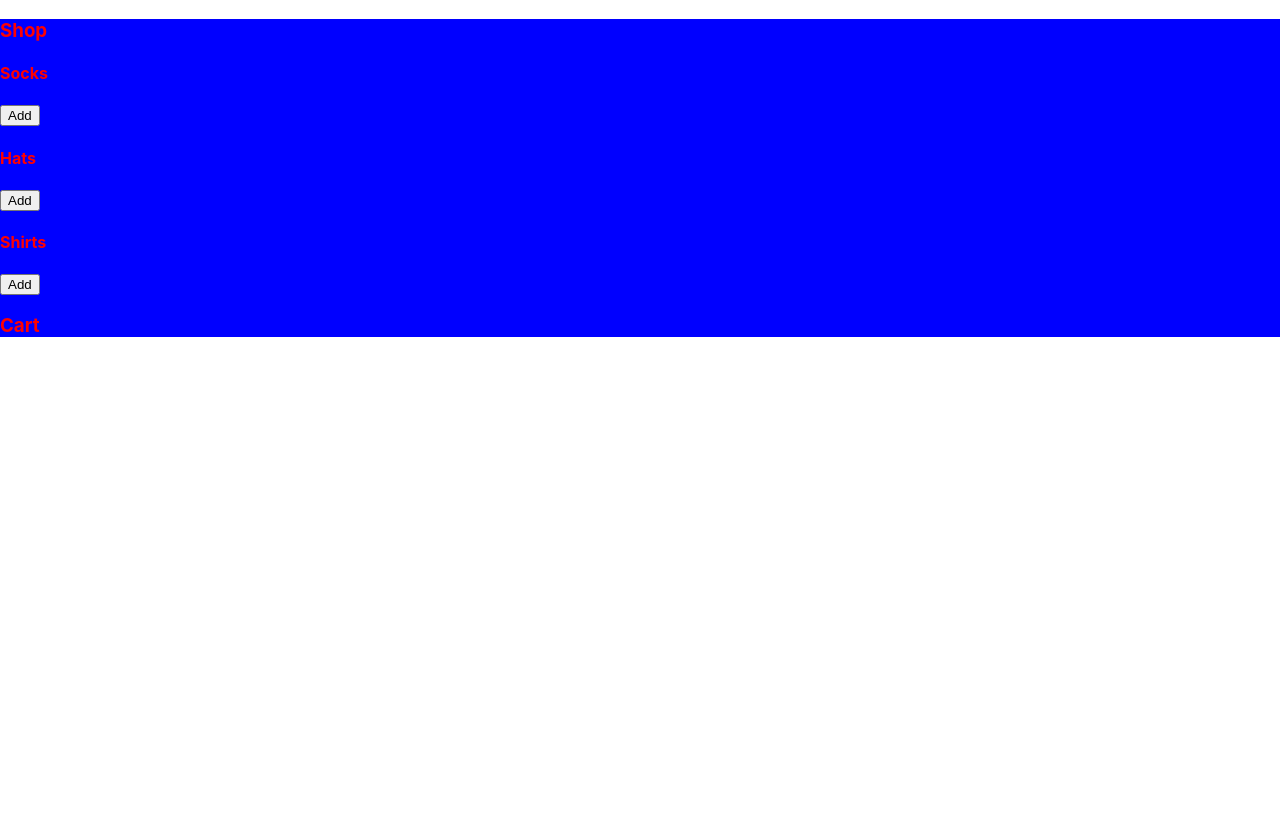
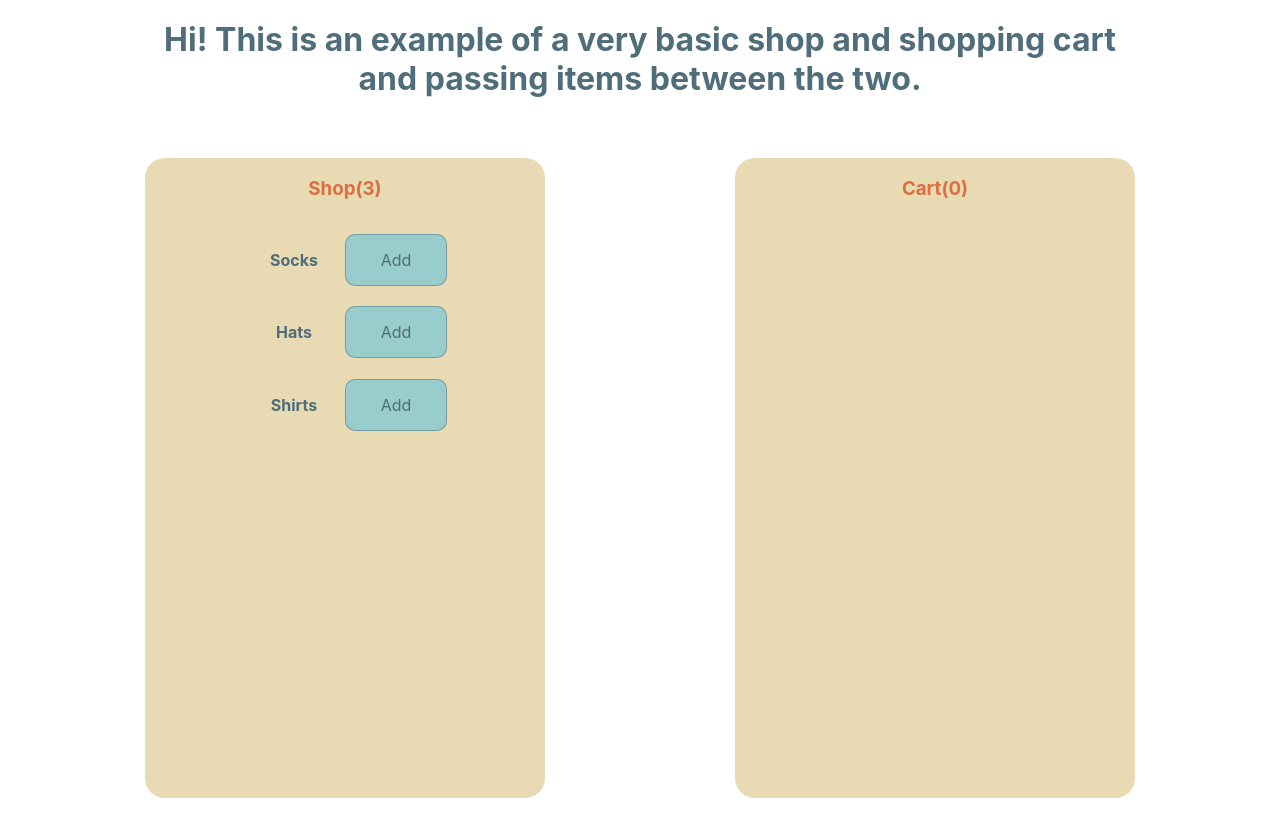
Before and after one commit to skotsson/anExercise_withRedux, a React (Create React App) app: page / in a window 1280 px wide. Shown: the top 836 px of the page. Before the commit the page ends 800 px from the top, so only its background shows below. Built offline with nearby package versions, Linux system fonts and the light colour scheme.

Commit message:
completed styling and combined sections into one resusable component

```diff
--- a/src/App.css
+++ b/src/App.css
@@ -1,38 +1,3 @@
-.items {
-  margin: 15px;
-  display: flex;
-text-align: center;
+body {
+  background: #eaeaea;
 }
-
-.wrapper {
-  min-width: 30%;
-  max-width: 100%;
-  display: flex;
-  flex-direction: row;
-  justify-content: space-around;
-  align-items: flex-start;
-  align-content: center;
-}
-
-.frame {
-  min-width: 30%;
-  max-width: 100%;
-  margin: 50px;
-}
-
-button {
-  width: 100px;
-  height: 50px;
-}
-
-h4 {
-  margin-right: 20px;
-  width: 200px;
-}
-
-h3 {
-  text-align: center;
-  background: grey;
-  padding: 20px;
-  width: 400px;
-}
--- a/src/App.js
+++ b/src/App.js
@@ -1,26 +1,33 @@
+import React from 'react';
 import styled from 'styled-components';
-import Shop from './components/Shop';
-import Cart from './components/Cart';
-// import './App.css';
-
-const Wrapper = styled.div`
-  background: blue;
-  color: red;
-`;
+import Bucket from './components/Bucket';
 
 function App() {
   return (
-    <Wrapper>
-      <section>
-        <h3>Shop</h3>
-        <Shop />
-      </section>
-      <section>
-        <h3>Cart</h3>
-        <Cart />
-      </section>
-    </Wrapper>
+    <React.Fragment>
+      <PageTitle>
+        Hi! This is an example of a very basic shop and shopping cart and
+        passing items between the two.
+      </PageTitle>
+      <Wrapper>
+        <Bucket bucket='shop' />
+        <Bucket bucket='cart' />
+      </Wrapper>
+    </React.Fragment>
   );
 }
 
 export default App;
+
+const Wrapper = styled.div`
+  display: flex;
+  flex-direction: row;
+  justify-content: space-around;
+  margin: 50px;
+`;
+const PageTitle = styled.h1`
+  color: #4f6d7a;
+  text-align: center;
+  margin-top: 50px;
+  margin: 20px 150px;
+`;
--- /dev/null
+++ b/src/components/Bucket.js
@@ -0,0 +1,97 @@
+import { useSelector, useDispatch } from 'react-redux';
+import { useCallback } from 'react';
+
+import {
+  deleteShopItem,
+  addCartItem,
+  deleteCartItem,
+  addShopItem,
+} from '../redux/actions';
+import Button from './Button';
+import styled from 'styled-components';
+
+const Bucket = ({ bucket }) => {
+  const bucketState = useSelector(state => state[bucket]);
+  console.log(bucketState);
+  const dispatch = useDispatch();
+
+  const addToShop = useCallback(
+    item => {
+      dispatch(addShopItem(item));
+      dispatch(deleteCartItem(item));
+    },
+    [dispatch],
+  );
+
+  const addToCart = useCallback(
+    item => {
+      dispatch(addCartItem(item));
+      dispatch(deleteShopItem(item));
+    },
+    [dispatch],
+  );
+
+  const handleClick = item => {
+    switch (bucket) {
+      case 'cart':
+        addToShop(item);
+        break;
+      case 'shop':
+        addToCart(item);
+        break;
+      default:
+        console.log(alert('No bucket specified'));
+    }
+  };
+
+  const list = bucketState.map((item, i) => (
+    <ItemRow key={`id_${i}`}>
+      <ItemName>{item.name}</ItemName>
+      <Button onClick={() => handleClick(item)}>
+        <span>{bucket === 'shop' ? 'Add' : 'Remove'}</span>
+      </Button>
+    </ItemRow>
+  ));
+
+  return (
+    <Section>
+      <Title>{`${bucket}(${list.length})`}</Title>
+      {list}
+    </Section>
+  );
+};
+
+export default Bucket;
+
+const ItemName = styled.h4`
+  text-transform: capitalize;
+`;
+
+const Section = styled.section`
+  display: flex;
+  flex-direction: column;
+  justify-content: flex-start;
+  align-items: center;
+  border: 1px charcoal solid;
+  min-width: 30%;
+  width: 400px;
+  min-height: 80vh;
+  border-radius: 20px;
+  margin: 10px;
+  color: #c0d6df;
+  background-color: #e8dab2;
+`;
+
+const ItemRow = styled.div`
+  color: #4f6d7a;
+  display: grid;
+  grid-template-columns: 1fr 1fr;
+  justify-items: center;
+  align-items: center;
+  margin-top: 10px;
+`;
+
+const Title = styled.h3`
+  color: #dd6e42;
+  text-transform: capitalize;
+`;
--- a/src/components/Button.js
+++ b/src/components/Button.js
@@ -1,5 +1,20 @@
-const Button = props => {
-  return <button onClick={props.onClick}>{props.children}</button>;
+import styled from 'styled-components';
+
+const Button = ({ onClick, children }) => {
+  console.log('testng');
+  return <StyledButton onClick={onClick}>{children}</StyledButton>;
 };
 
 export default Button;
+
+const StyledButton = styled.span`
+  width: 100px;
+  height: 50px;
+  background-color: #99cccc;
+  color: charcoal;
+  border-radius: 10px;
+  display: flex;
+  justify-content: center;
+  align-items: center;
+  border: 0.5px solid rgba(79, 109, 122, 0.5);
+`;
--- a/src/components/Cart.js
+++ /dev/null
@@ -1,26 +0,0 @@
-import { useSelector, useDispatch } from 'react-redux';
-import { useCallback } from 'react';
-import { deleteCartItem, addInventoryItem } from '../redux/actions/';
-import Button from '../components/Button';
-
-const Cart = () => {
-  const cart = useSelector(state => state.cart);
-  const dispatch = useDispatch();
-
-  const handleClick = useCallback(
-    item => {
-      dispatch(addInventoryItem(item));
-      dispatch(deleteCartItem(item));
-    },
-    [dispatch],
-  );
-
-  return cart.map((item, i) => (
-    <div className='items' key={`id_${i}`}>
-      <h4>{item.name}</h4>
-      <Button onClick={() => handleClick(item)}>Remove</Button>
-    </div>
-  ));
-};
-
-export default Cart;
--- a/src/components/Shop.js
+++ /dev/null
@@ -1,25 +0,0 @@
-import { useSelector, useDispatch } from 'react-redux';
-import { useCallback } from 'react';
-import { addCartItem, deleteInventoryItem } from '../redux/actions';
-
-const Shop = () => {
-  const inventory = useSelector((state) => state.inventory);
-  const dispatch = useDispatch();
-
-  const handleClick = useCallback(
-    (item) => {
-      dispatch(addCartItem(item));
-      dispatch(deleteInventoryItem(item));
-    },
-    [dispatch],
-  );
-
-  return inventory.map((item, i) => (
-    <div className='items' key={`id_${i}`}>
-      <h4>{item.name}</h4>
-      <button onClick={() => handleClick(item)}>Add</button>
-    </div>
-  ));
-};
-
-export default Shop;
--- a/src/redux/actions/actionTypes.js
+++ b/src/redux/actions/actionTypes.js
@@ -1,4 +1,4 @@
-export const ADD_INVENTORY_ITEM = 'ADD_INVENTORY_ITEM';
-export const DELETE_INVENTORY_ITEM = 'DELETE_INVENTORY_ITEM';
+export const ADD_SHOP_ITEM = 'ADD_SHOP_ITEM';
+export const DELETE_SHOP_ITEM = 'DELETE_SHOP_ITEM';
 export const ADD_CART_ITEM = 'ADD_CART_ITEM';
 export const DELETE_CART_ITEM = 'DELETE_CART_ITEM';
--- a/src/redux/actions/index.js
+++ b/src/redux/actions/index.js
@@ -1,26 +1,26 @@
 import {
-  DELETE_INVENTORY_ITEM,
+  DELETE_SHOP_ITEM,
   DELETE_CART_ITEM,
   ADD_CART_ITEM,
-  ADD_INVENTORY_ITEM,
+  ADD_SHOP_ITEM,
 } from './actionTypes';
 
-export const deleteInventoryItem = (item) => ({
-  type: DELETE_INVENTORY_ITEM,
+export const deleteShopItem = item => ({
+  type: DELETE_SHOP_ITEM,
   payload: item,
 });
 
-export const addCartItem = (item) => ({
+export const addShopItem = item => ({
+  type: ADD_SHOP_ITEM,
+  payload: item,
+});
+
+export const addCartItem = item => ({
   type: ADD_CART_ITEM,
   payload: item,
 });
 
-export const addInventoryItem = (item) => ({
-  type: ADD_INVENTORY_ITEM,
-  payload: item,
-});
-
-export const deleteCartItem = (item) => ({
+export const deleteCartItem = item => ({
   type: DELETE_CART_ITEM,
   payload: item,
 });
--- a/src/redux/reducers/index.js
+++ b/src/redux/reducers/index.js
@@ -1,27 +1,25 @@
 import { combineReducers } from 'redux';
 import {
-  DELETE_INVENTORY_ITEM,
+  DELETE_SHOP_ITEM,
   DELETE_CART_ITEM,
   ADD_CART_ITEM,
-  ADD_INVENTORY_ITEM,
+  ADD_SHOP_ITEM,
 } from '../actions/actionTypes';
 
-const INITIAL_INVENTORY = [
+const INITIAL_SHOP = [
   { name: 'Socks', id: 0, quantity: 1 },
   { name: 'Hats', id: 1, quantity: 1 },
   { name: 'Shirts', id: 2, quantity: 1 },
 ];
 
-const inventoryReducer = (state = INITIAL_INVENTORY, action) => {
+const shopReducer = (state = INITIAL_SHOP, action) => {
   const { type, payload } = action;
   switch (type) {
-    case ADD_INVENTORY_ITEM:
+    case ADD_SHOP_ITEM:
       return [...state, payload];
 
-    case DELETE_INVENTORY_ITEM:
-      return [
-        ...state.filter((inventoryItem) => payload.id !== inventoryItem.id),
-      ];
+    case DELETE_SHOP_ITEM:
+      return [...state.filter(shopItem => payload.id !== shopItem.id)];
 
     default:
       return state;
@@ -36,7 +34,7 @@ const cartReducer = (state = INITIAL_CART, action) => {
       return [...state, payload];
 
     case DELETE_CART_ITEM:
-      return [...state.filter((cartItem) => payload.id !== cartItem.id)];
+      return [...state.filter(cartItem => payload.id !== cartItem.id)];
 
     default:
       return state;
@@ -44,6 +42,6 @@ const cartReducer = (state = INITIAL_CART, action) => {
 };
 
 export default combineReducers({
-  inventory: inventoryReducer,
+  shop: shopReducer,
   cart: cartReducer,
 });
--- a/src/shopInventory.js
+++ /dev/null
@@ -1,5 +0,0 @@
-export const shopItems = [
-  { name: 'Socks', id: 1, quantity: 1 },
-  { name: 'Hats', id: 2, quantity: 1 },
-  { name: 'Shirts', id: 3, quantity: 1 },
-];
```
Also changed, not shown: public/logo192.png (deleted), public/logo512.png (deleted), public/manifest.json.
